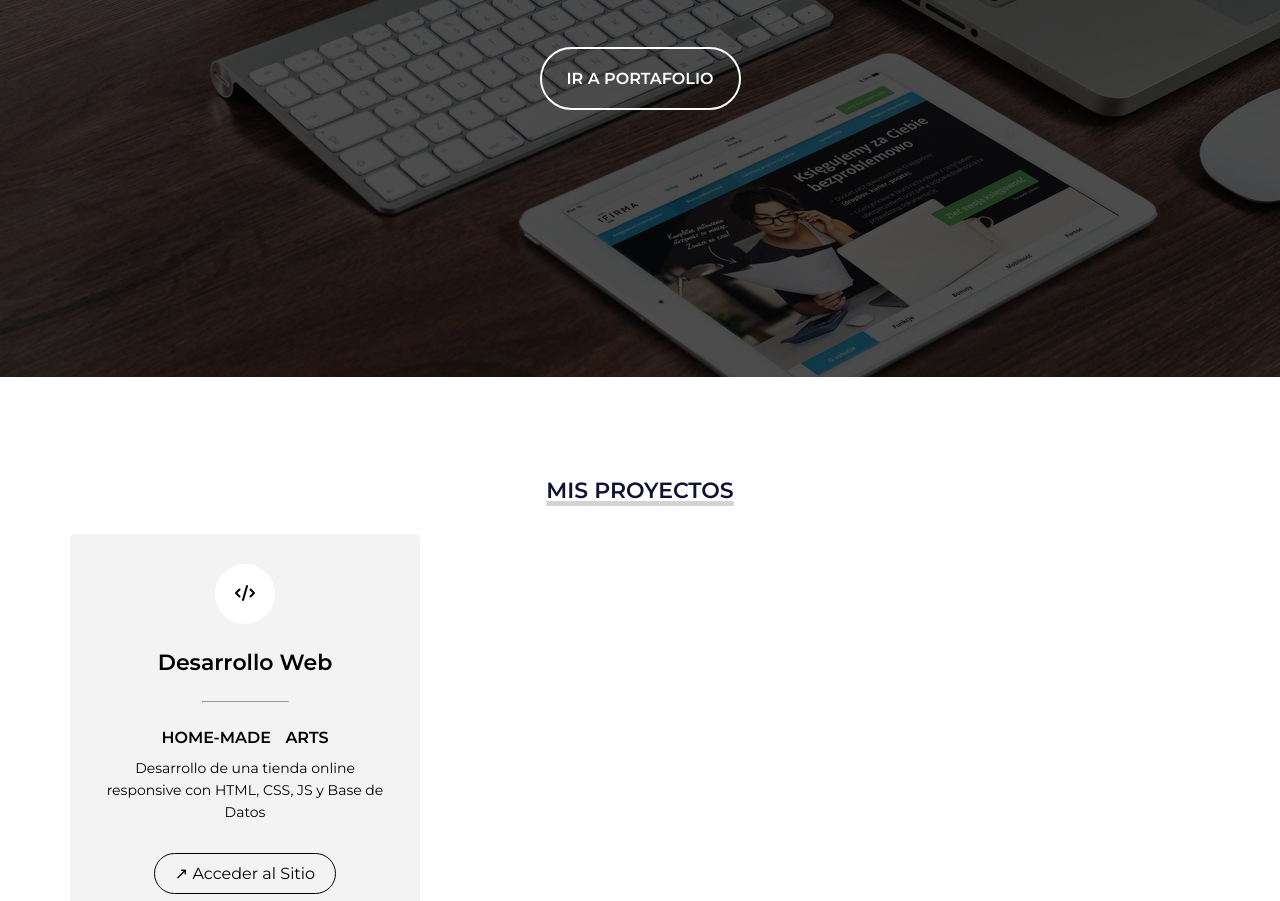
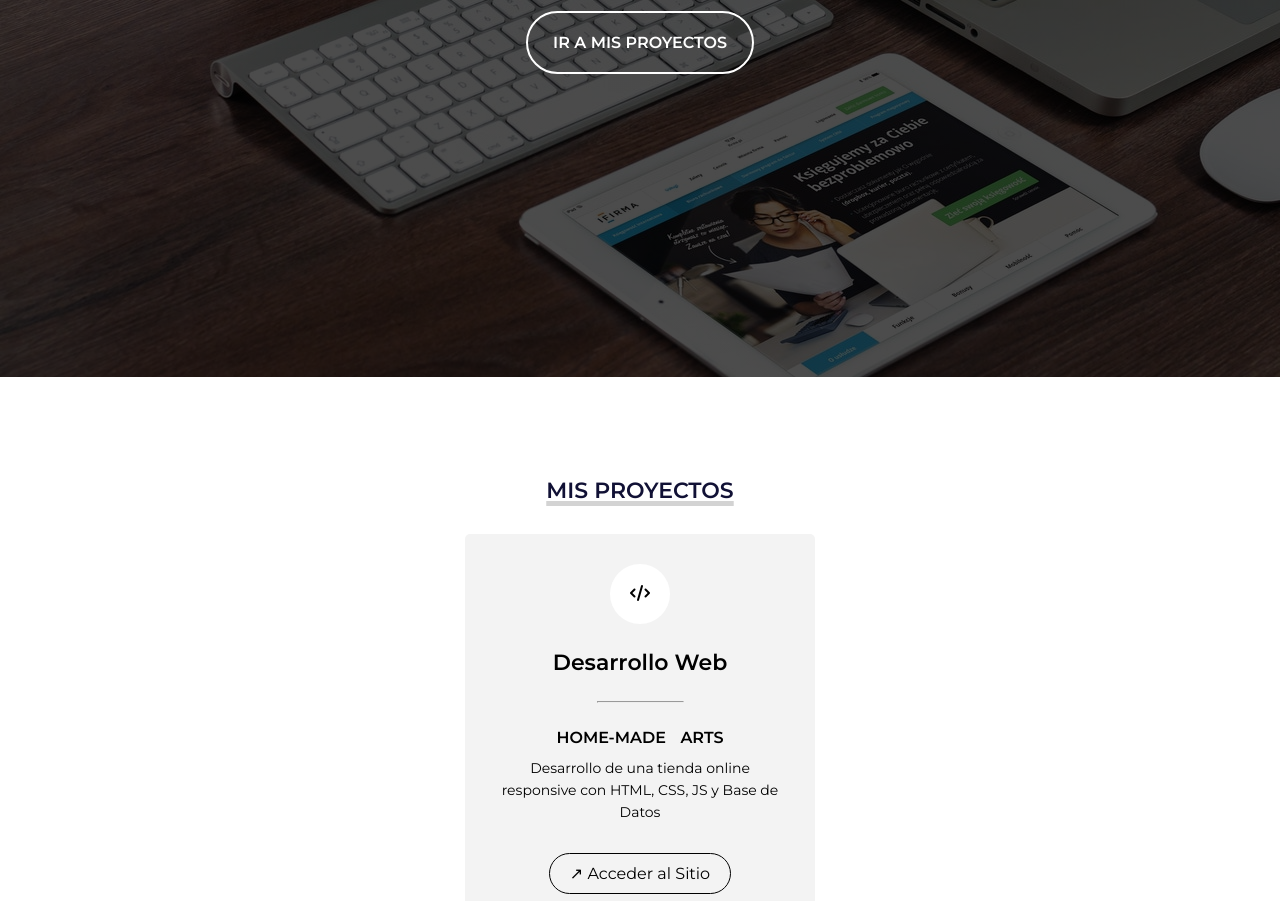
Before and after one commit to JawerDev/Portafolio-Personal, a plain HTML site: page mis-proyectos/proyectos.html in a window 1280 px wide. Shown: the part 423-1324 px from the top of the page. Drawn offline with Linux system fonts and the light colour scheme; files whose address does not match are found by name.

Commit message:
Mi portafolio

```diff
--- a/mis-proyectos/proyectos.html
+++ b/mis-proyectos/proyectos.html
@@ -40,8 +40,7 @@
                 <div class="presentacion">
                     <p class="bienvenida">Bienvenidos</p>
                     <h2>Soy <span>Jhon Cuero</span>, Desarrollador Web Jr</h2>
-                    <p class="descripcion">MIS PROYECTOS</p>
-                    <a href="#portfolio">Ir a Portafolio</a>
+                    <a href="#proyectos">Ir a Mis Proyectos</a>
                 </div>
             </div>
         </section>
--- a/style.css
+++ b/style.css
@@ -304,6 +304,10 @@ html {
     padding: 100px 15px;
     text-align: center;
     background-color: #fff;
+    display: flex;
+    flex-direction: column;
+    align-items: center;
+    justify-content: center;
 }
 
 #proyectos .titulo-seccion {
```
